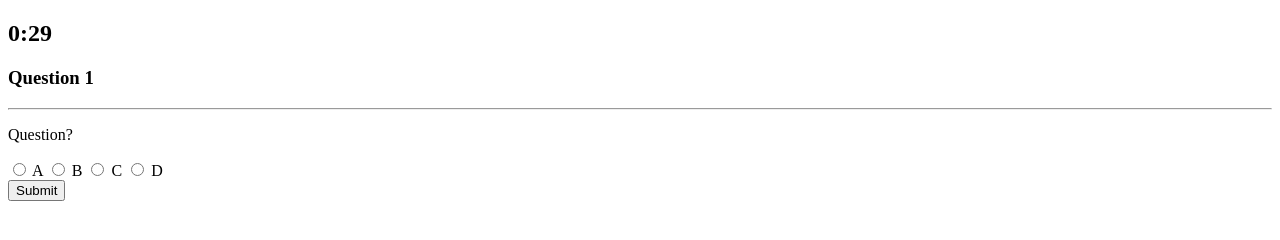
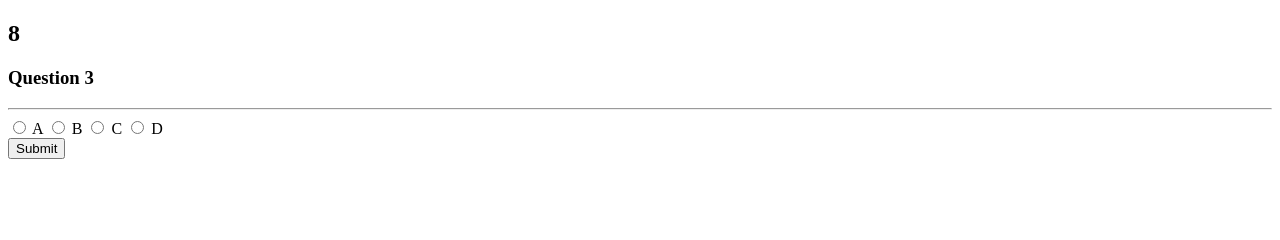
Before and after one commit to mike881205/TriviaGame, a plain HTML site: page index.html in a window 1280 px wide. Both pictures are taken after a click on the button "Cowabunga!". Drawn offline with nearby package versions, Linux system fonts and the light colour scheme.

Commit message:
Created questions object, random question generating function, and render question function

```diff
--- a/assets/javascript/app.js
+++ b/assets/javascript/app.js
@@ -1,15 +1,40 @@
+// Countdown timer function
+
+let clockRunning = false;
+let seconds = 10;
 let countdownTimer;
-let clockRunning = false;
-let seconds = 30;
+
+function startTimer() {
+  clockRunning = true;
+  clearInterval(countdownTimer);
+  countdownTimer = setInterval(decrement, 1000);
+}
+
+function stopTimer() {
+  clockRunning = false;
+  clearInterval(countdownTimer);
+}
+
+function decrement() {
+  seconds--;
+  $("#countdown").html(seconds);
+  if (seconds === 0) {
+    stopTimer();
+    $("#question").hide();
+    $("#choices").hide();
+    $("#submit").hide();
+    $('#answerHeader').html("Time's Up! The correct answer is:")
+    $("#showAnswer").show();
+  }
+}
 
 //===============================================================
 // Page Load
 //===============================================================
 
 function pageLoad() {
-  $(".quiz").hide()
-  clearInterval(countdownTimer);
-  clockRunning = false;
+  $("#quiz").hide()
+  stopTimer();
 }
 
 pageLoad();
@@ -18,72 +43,118 @@ pageLoad();
 // Start Quiz
 //===============================================================
 
-// Countdown timer function
+// Load a random question
 
-function secondPassed() {
-  let minutes = Math.round((seconds - 30)/60);
-  let remainingSeconds = seconds % 60;
-  if (remainingSeconds < 10) {
-      remainingSeconds = "0" + remainingSeconds;
+const choiceA = $("#A");
+const choiceB = $("#B");
+const choiceC = $("#C");
+const choiceD = $("#D");
+
+let questions = [
+  {
+    question : "Question 1",
+    imgSrc : "img/html.png",
+    choiceA : "Correct",
+    choiceB : "Wrong",
+    choiceC : "Wrong",
+    choiceD : "Wrong",
+    correct : "A",
+    answer : "Answer A"
+  },{
+    question : "Question 2",
+    imgSrc : "img/html.png",
+    choiceA : "Wrong",
+    choiceB : "Correct",
+    choiceC : "Wrong",
+    choiceD : "Wrong",
+    correct : "B",
+    answer : "Answer B"
+  },{
+    question : "Question 3",
+    imgSrc : "img/html.png",
+    choiceA : "Wrong",
+    choiceB : "Wrong",
+    choiceC : "Correct",
+    choiceD : "Wrong",
+    correct : "C",
+    answer : "Answer C"
+  },{
+    question : "Question 4",
+    imgSrc : "img/html.png",
+    choiceA : "Wrong",
+    choiceB : "Wrong",
+    choiceC : "Wrong",
+    choiceD : "Correct",
+    correct : "D",
+    answer : "Answer D"
   }
-  $('.countdown').html(minutes + ":" + remainingSeconds);
-  if (seconds == 0) {
-      clearInterval(countdownTimer);
-      $(".question").hide();
-      $(".showAnswer").show();
-      $('#answerHeader').html("Time's Up! The correct answer is:");
-  } else {
-      seconds--;
-  }
+]
+
+// Generate random question
+
+let randQuestion = questions[Math.floor(Math.random() * questions.length)]
+
+console.log(randQuestion);
+
+function renderQuestion() {
+  $("#question").html(randQuestion.question)
+  $("#answer").html(randQuestion.answer)
 }
 
-// Start Game Function
+$("#start").on("click", function() {
+  $("#intro").hide();
+  $("#showAnswer").hide();
+  $("#quiz").show();
+  renderQuestion();
+  startTimer();
+  })
 
-$("#start").on("click", function() {
-  $(".intro").hide();
-  $(".showAnswer").hide();
-  $(".quiz").show();
-  if (!clockRunning) {
-    countdownTimer = setInterval('secondPassed()', 1000);
-    clockRunning = true;
-    }
-})
+// const lastQuestion = questions.length - 1;
+// let runningQuestion = 0;
+
+// function renderProgress(){
+
+//   for(let qIndex = 0; qIndex <= lastQuestion; qIndex++){
+//       progress.innerHTML += "<div class='prog' id="+ qIndex +"></div>";
+//   }
+// }
+
 
 // User input
 
-let checked = false;
+// let checked = false;
 
-$("#submit").on("click", function() {
-  let radios = $("#choice");
-  let userAnswer;
+// $("#submit").on("click", function() {
+//   let userChoice = $("choice");
+//   let userAnswer;
 
-  for( let i = 0; i < radios.length; i++ ) {
-     if(radios[i].checked) {
-       checked = true;
-       userAnswer = radios[i].value;
-     }
-  }
+//   for( let i = 0; i < userChoice.length; i++ ) {
+//      if(userChoice[i].checked) {
+//        checked = true;
+//        userAnswer = userChoice[i].value;
+//      }
+//   }
 
-  // if the user clicks the submit button without selecting any option, alert the user.
-  if(!checked) {
-    alert("Please select an anwer");
-    return;
-  }
-  // Correct answer
-  if(userAnswer === "A") {
-    $(".question").hide()
-    $(".showAnswer").show()
-    $("#answerHeader").html("Correct!")
-    clearInterval(countdownTimer);
-    clockRunning = false;
-  }
-  // incorrect answer
-  else {
-    $(".question").hide()
-    $(".showAnswer").show()
-    $("#answerHeader").html("Wrong! The correct answer is:")
-    clearInterval(countdownTimer);
-    clockRunning = false;
-  }
+//   // if the user clicks the submit button without selecting any option, alert the user.
+//   if(!checked) {
+//     alert("Please select an anwer");
+//     return;
+//   }
+//   // Correct answer
+//   if(userAnswer === "A") {
+//     $("#question").hide()
+//     $("#showAnswer").show()
+//     $("#answerHeader").html("Correct!")
+//     clearInterval(countdownTimer);
+//     clockRunning = false;
+//   }
+//   // incorrect answer
+//   else {
+//     $("#question").hide()
+//     $("#showAnswer").show()
+//     $("#answerHeader").html("Wrong! The correct answer is:")
+//     clearInterval(countdownTimer);
+//     clockRunning = false;
+//   }
 
-})
+// })
--- a/index.html
+++ b/index.html
@@ -12,7 +12,7 @@
 <body>
 
 
-    <section class="intro">
+    <section id="intro">
         <header>
         <h1> TMNT Trivia!</h1>
         </header>
@@ -22,29 +22,26 @@
         <button id="start">Cowabunga!</button>
     </section>
 
-    <section class="quiz">
+    <section id="quiz">
 
-        <div class="question">
+        <div>
             <header>
-                <h1 class="countdown"></h1>
+                <h1 id="countdown"></h1>
             </header>
             <div>
-                <h3>Question 1</h3>
+                <h3 id="question"></h3>
                 <hr>
-                <p>
-                    Question?
-                </p>
-                <form >
-                    <input type="radio" id="choice" value="A"> A
-                    <input type="radio" id="choice" value="B"> B
-                    <input type="radio" id="choice" value="C"> C
-                    <input type="radio" id="choice" value="D"> D
+                <form id="choices">
+                    <input type="radio" class="choice" id="A" value="A"> A
+                    <input type="radio" class="choice" id="B" value="B"> B
+                    <input type="radio" class="choice" id="C" value="C"> C
+                    <input type="radio" class="choice" id="D" value="D"> D
                 </form>
             </div>
             <button id="submit">Submit</button>
         </div>
 
-        <div class="showAnswer">
+        <div id="showAnswer">
             <header>
                 <h1 id="answerHeader"></h1>
             </header>
```
Also changed, not shown: assets/javascript/app2.js (added, +103 -0 lines), index2.html (added, +46 -0 lines).
